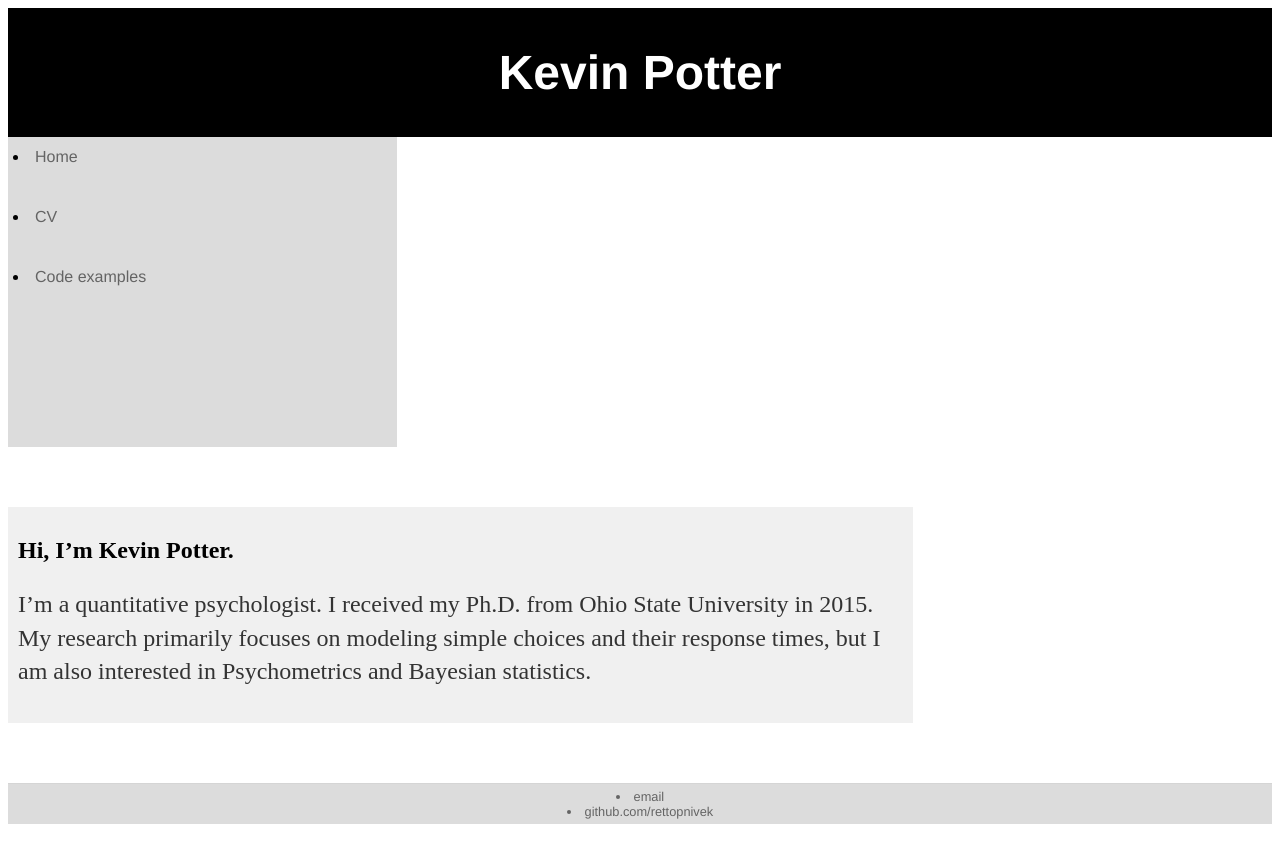
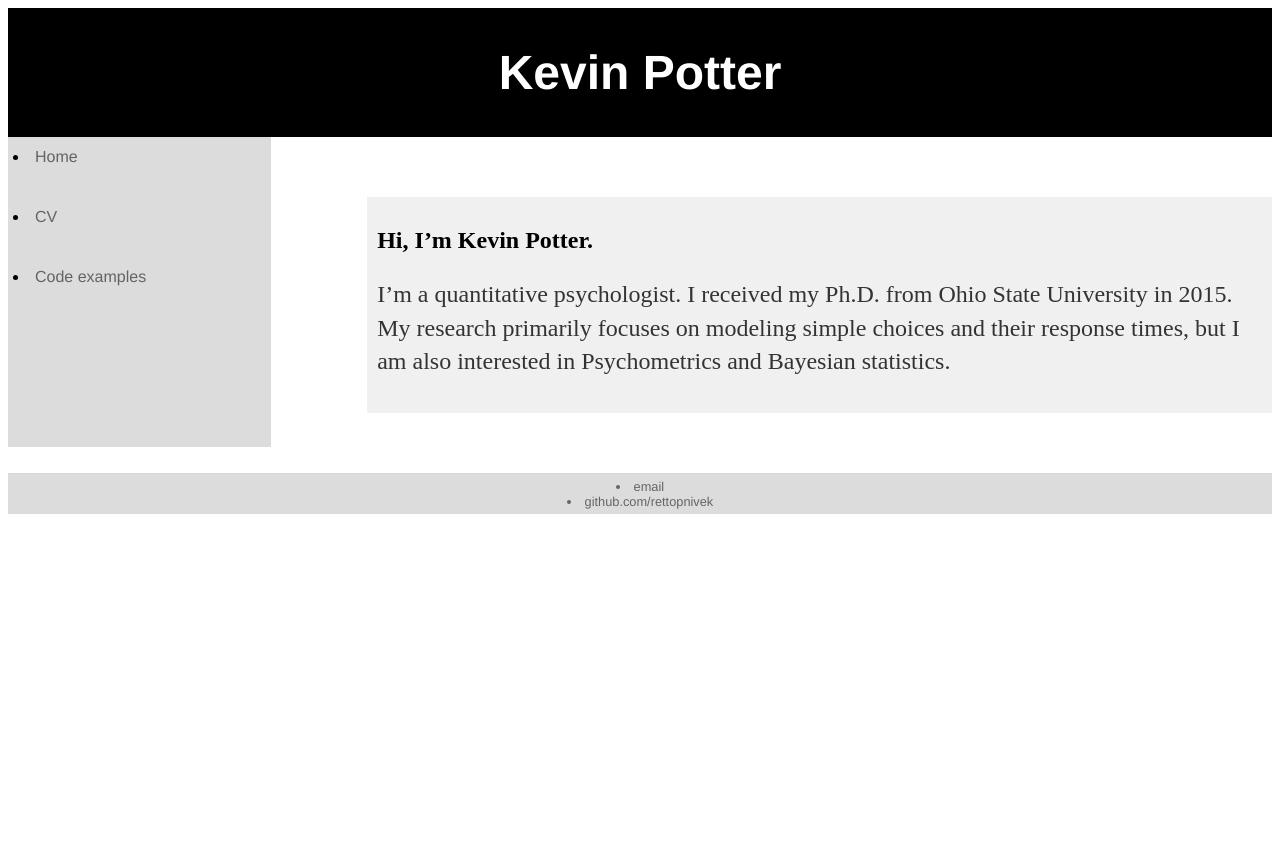
Before and after one commit to rettopnivek/rettopnivek.github.io, a Jekyll site: the page built from index.md, in a window 1280 px wide. Shown: the top 863 px of the page. Built offline with Jekyll 4.4.1, drawn with Linux system fonts in a browser that asks for light colours.

Commit message:
Update main.css

```diff
--- a/css/main.css
+++ b/css/main.css
@@ -9,14 +9,14 @@
     line-height:30px;
     background-color:rgb(220,220,220);
     height:300px;
-    width:30%;
+    width:20%;
     float:left;
     padding:5px;
 }
 #section {
     margin: 60px auto;
     width: 70%;
-    float:left;
+    float:right;
     padding:10px;
     background-color:rgb(240,240,240);
 }
```
